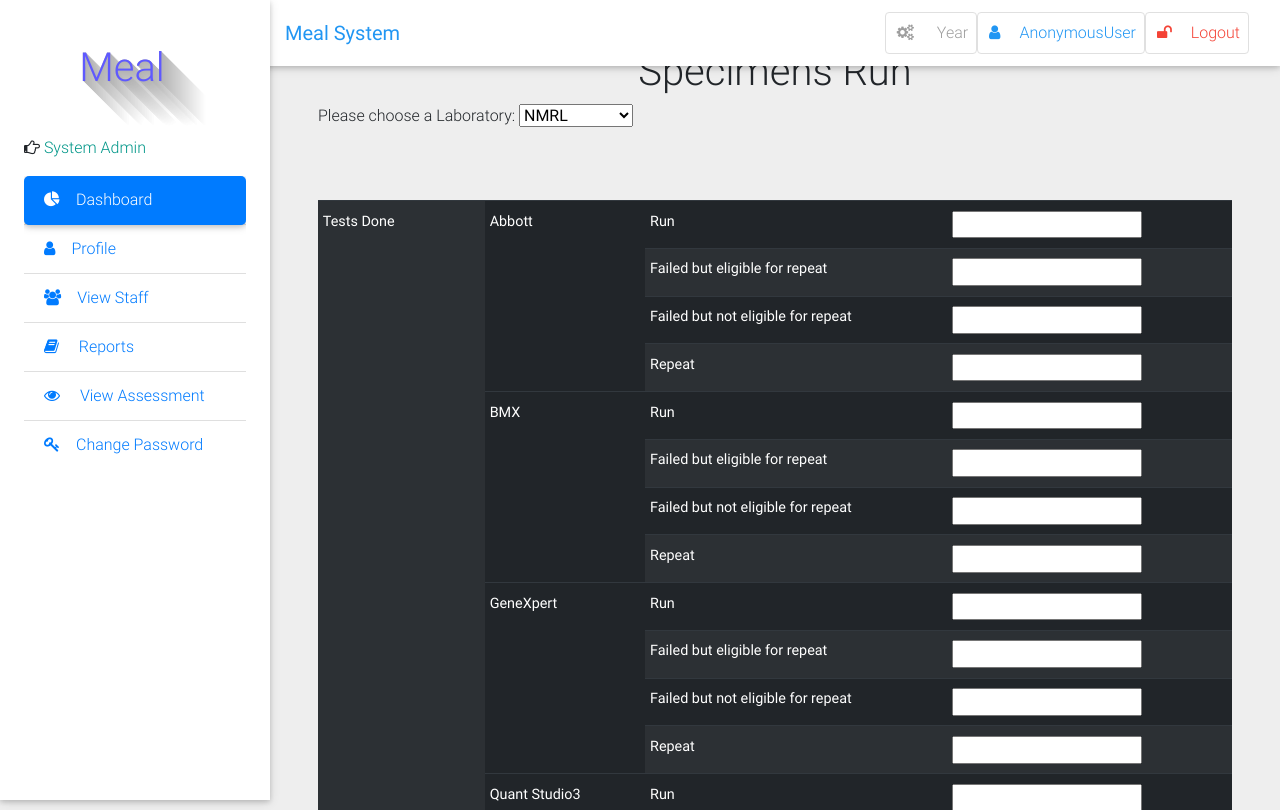
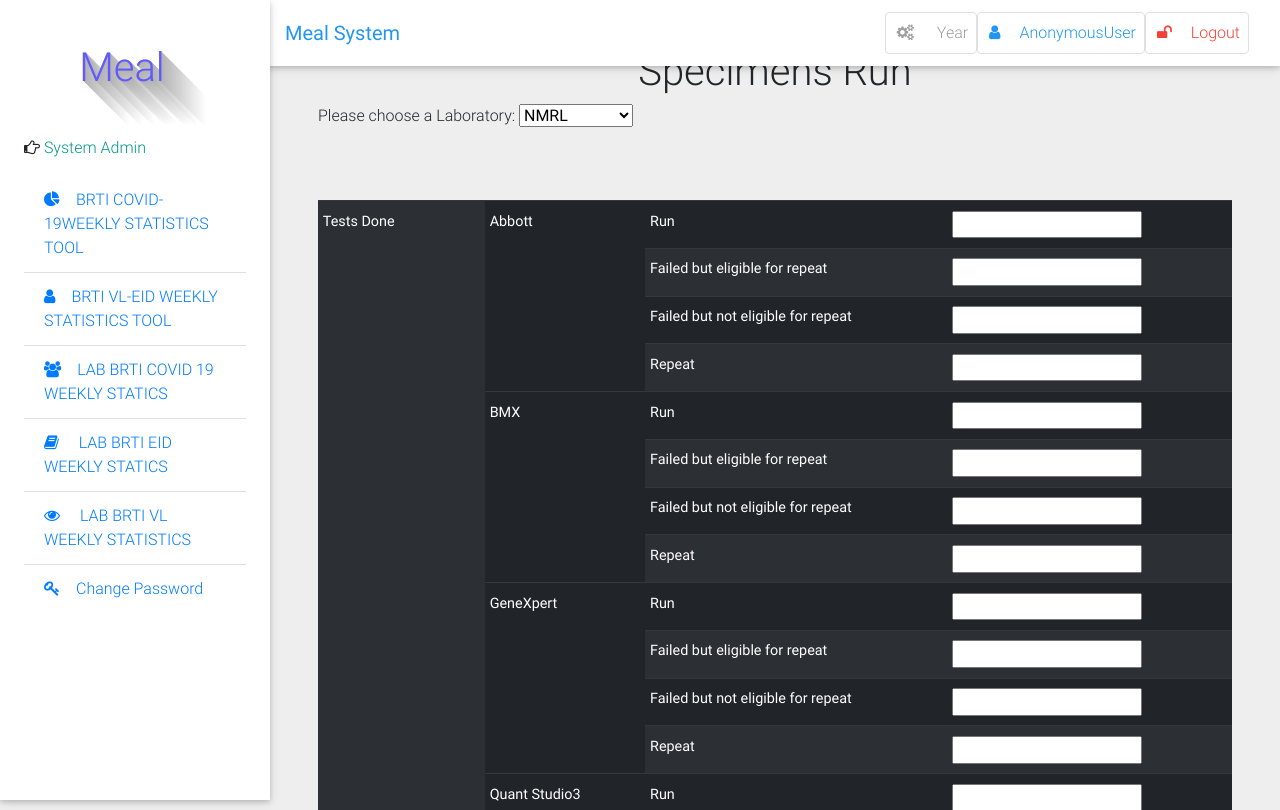
Before and after one commit to kastel21/meal, a Django app: page / in a window 1280 px wide. Shown: the top 810 px of the page. Run offline with Django 3.2, Linux system fonts and the light colour scheme; some libraries are stand-ins or nearby versions.

Commit message:
updated side bar

```diff
--- a/pages/templates/brti_covid_19 _weekly_statistics _tool_may_week_4/Specimens_Received.html
+++ b/pages/templates/brti_covid_19 _weekly_statistics _tool_may_week_4/Specimens_Received.html
@@ -1,3 +1,4 @@
+
 <!DOCTYPE html PUBLIC "-//W3C//DTD XHTML 1.0 Transitional//EN" "http://www.w3.org/TR/xhtml1/DTD/xhtml1-transitional.dtd">
 <html xmlns="http://www.w3.org/1999/xhtml">
 <head>
--- a/pages/templates/partial_active_element.html
+++ b/pages/templates/partial_active_element.html
@@ -1,11 +1,11 @@
 <div class="list-group list-group-flush">
     <a href="/" class="list-group-item
-        {% if active == 'Dashboard' %} active {% endif %} waves-effect">
-        <i class="fa fa-pie-chart mr-3" aria-hidden="true"></i>Dashboard</a>
+        {% if active == 'BRTI COVID-19 WEEKLY STATISTICS TOOL' %} active {% endif %} waves-effect">
+        <i class="fa fa-pie-chart mr-3" aria-hidden="true"></i>BRTI COVID-19WEEKLY STATISTICS TOOL</a>
 
     <a href="#" class="list-group-item
-        {% if active == 'Profile' %} active {% endif %} waves-effect">
-        <i class="fa fa-user mr-3" aria-hidden="true"></i>Profile</a>
+        {% if active == 'BRTI VL-EID  WEEKLY STATISTICS TOOL' %} active {% endif %} waves-effect">
+        <i class="fa fa-user mr-3" aria-hidden="true"></i>BRTI VL-EID  WEEKLY STATISTICS TOOL</a>
 
     {% if request.user.is_superuser %}
     <a href="#" class="list-group-item
@@ -27,14 +27,14 @@
 
     {% if  1 %}
         <a href="#" class="list-group-item
-        {% if active == 'staff' %} active {% endif %} waves-effect">
-        <i class="fa  fa-users mr-3" aria-hidden="true"></i>View Staff</a>
+        {% if active == 'LAB BRTI COVID 19 WEEKLY STATICS' %} active {% endif %} waves-effect">
+        <i class="fa  fa-users mr-3" aria-hidden="true"></i>LAB BRTI COVID 19 WEEKLY STATICS</a>
     {% endif %}
 
     {% if 1 %}
     <a href="#" class="list-group-item
-        {% if active == 'report_list' %} active {% endif %} waves-effect">
-        <i class="fa fa-book mr-3" aria-hidden="true"></i> Reports</a>
+        {% if active == 'LAB BRTI EID WEEKLY STATICS' %} active {% endif %} waves-effect">
+        <i class="fa fa-book mr-3" aria-hidden="true"></i> LAB BRTI EID WEEKLY STATICS</a>
 
     <!-- {% elif request.user.is_student %}
         <a href="{% url 'course_list' %}" class="list-group-item
@@ -78,9 +78,9 @@
 
     {% if 1 %}
     <a href="#" class="list-group-item
-        {% if active == 'view_results' %} active {% endif %} waves-effect">
+        {% if active == 'LAB BRTI VL WEEKLY STATISTICS' %} active {% endif %} waves-effect">
         <i class="fa fa-eye mr-3" aria-hidden="true"></i>
-             View Assessment</a>
+             LAB BRTI VL WEEKLY STATISTICS</a>
     {% endif %}
 
 
--- a/pages/urls.py
+++ b/pages/urls.py
@@ -4,4 +4,5 @@ from . import views
 
 urlpatterns = [
     path('', views.profile, name='profile'),
+    # path('brti_vl_eid_weekly_statistics_tool_may_week_4/specimens_run.html', views.prof, name='prof'),
 ]
--- a/pages/views.py
+++ b/pages/views.py
@@ -19,6 +19,10 @@ def profile(request):
     context={}
     return render(request, 'brti_covid_19 _weekly_statistics _tool_may_week_4/Specimens_Run.html', context)
 
+# def prof(request):
+#     context={}
+#     return render(request, 'brti_vl_eid_weekly_statistics_tool_may_week_4/specimens_run.html', context)
+
 
 # @method_decorator([login_required], name='dispatch')
 # class RecordAddView(CreateView):
```
Also changed, not shown: pages/templates/brti_vl_eid_weekly statistics_tool_may_week_4/specimens_run.html (+8 -0 lines).
